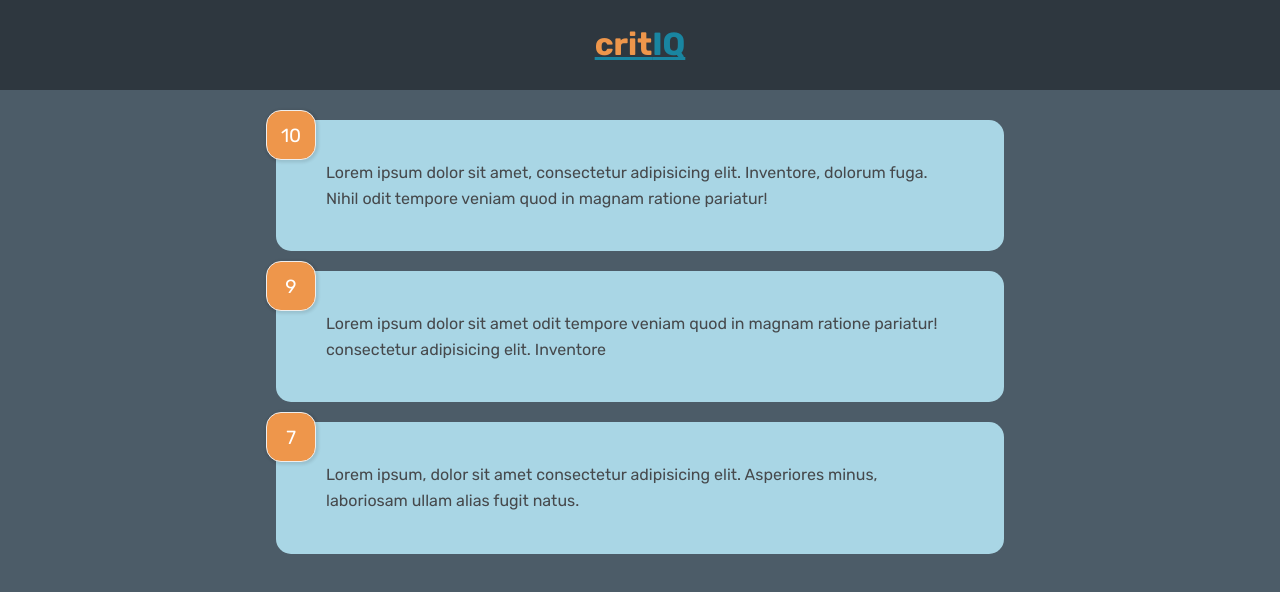
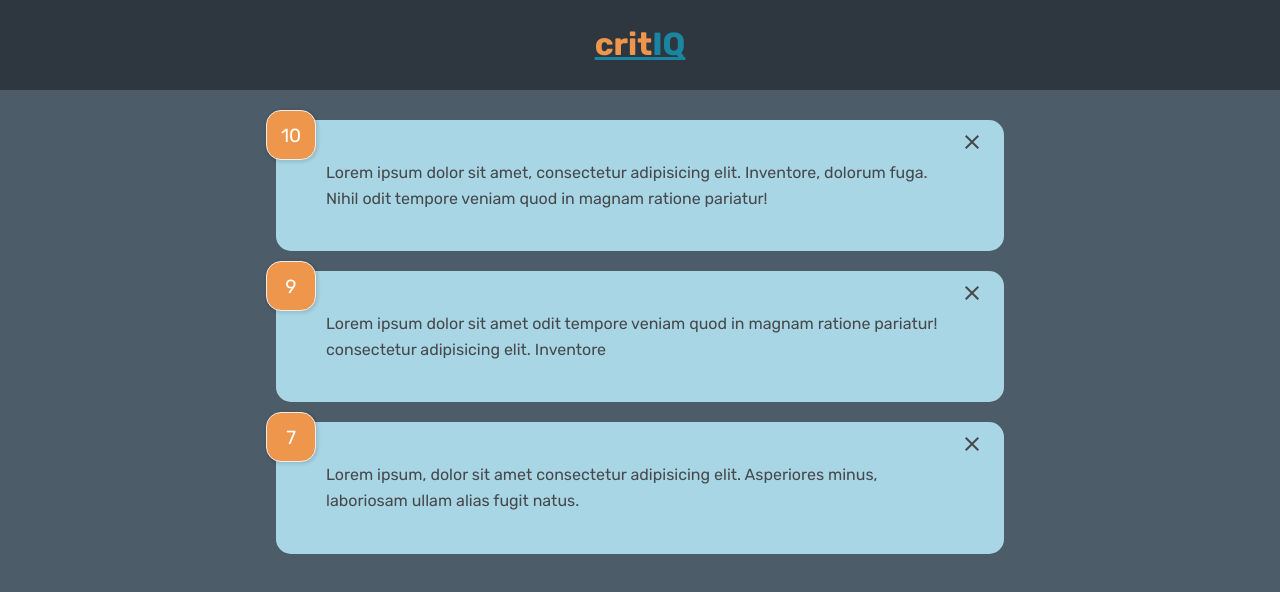
Before and after one commit to iancover/critiq, a React (Create React App) app: page / in a window 1280 px wide. Shown: the top 592 px of the page. Built offline with nearby package versions, Linux system fonts and the light colour scheme.

Commit message:
feat: Add react-icons close icon to delete review item

```diff
--- a/package.json
+++ b/package.json
@@ -8,6 +8,7 @@
     "@testing-library/user-event": "^13.5.0",
     "react": "^17.0.2",
     "react-dom": "^17.0.2",
+    "react-icons": "^4.3.1",
     "react-scripts": "5.0.0",
     "web-vitals": "^2.1.2"
   },
--- a/src/components/ReviewItem.jsx
+++ b/src/components/ReviewItem.jsx
@@ -1,17 +1,21 @@
+import { MdClose } from 'react-icons/md';
 import PropTypes from 'prop-types';
 import Card from './shared/Card';
 
-function ReviewItem({ item }) {
+function ReviewItem({ item, handleDelete }) {
   return (
     <Card>
       <div className='num-display'>{item.rating}</div>
+      <button className='close' onClick={() => handleDelete(item.id)}>
+        <MdClose color='var(--grey-color)' />
+      </button>
       <div className='text-display'>{item.text}</div>
     </Card>
   );
 }
 
 ReviewItem.propTypes = {
-  item: PropTypes.object.isRequired
+  item: PropTypes.object.isRequired,
 };
 
 export default ReviewItem;
--- a/src/components/ReviewList.jsx
+++ b/src/components/ReviewList.jsx
@@ -8,7 +8,7 @@ function ReviewList({ review }) {
   return (
     <div className='review-list'>
       {review.map(item => (
-        <ReviewItem key={item.id} item={item} />
+        <ReviewItem key={item.id} item={item} handleDelete={id => console.log(id)} />
       ))}
     </div>
   );
--- a/src/index.css
+++ b/src/index.css
@@ -160,20 +160,6 @@ input:focus {
   color: #fff;
 }
 
-.close,
-.edit {
-  position: absolute;
-  top: 10px;
-  right: 20px;
-  background: none;
-  border: none;
-  cursor: pointer;
-}
-
-.edit {
-  right: 40px;
-}
-
 .message {
   padding-top: 10px;
   text-align: center;
@@ -213,6 +199,22 @@ input:focus {
 .btn:disabled:hover {
   transform: scale(1);
   opacity: 1;
+}
+
+/* *** ICONS *** */
+.close,
+.edit {
+  position: absolute;
+  top: 10px;
+  right: 20px;
+  font-size: x-large;
+  background: none;
+  border: none;
+  cursor: pointer;
+}
+
+.edit {
+  right: 40px;
 }
 
 
```
Also changed, not shown: 1 other file (tests, documents, lock files or other folders).
